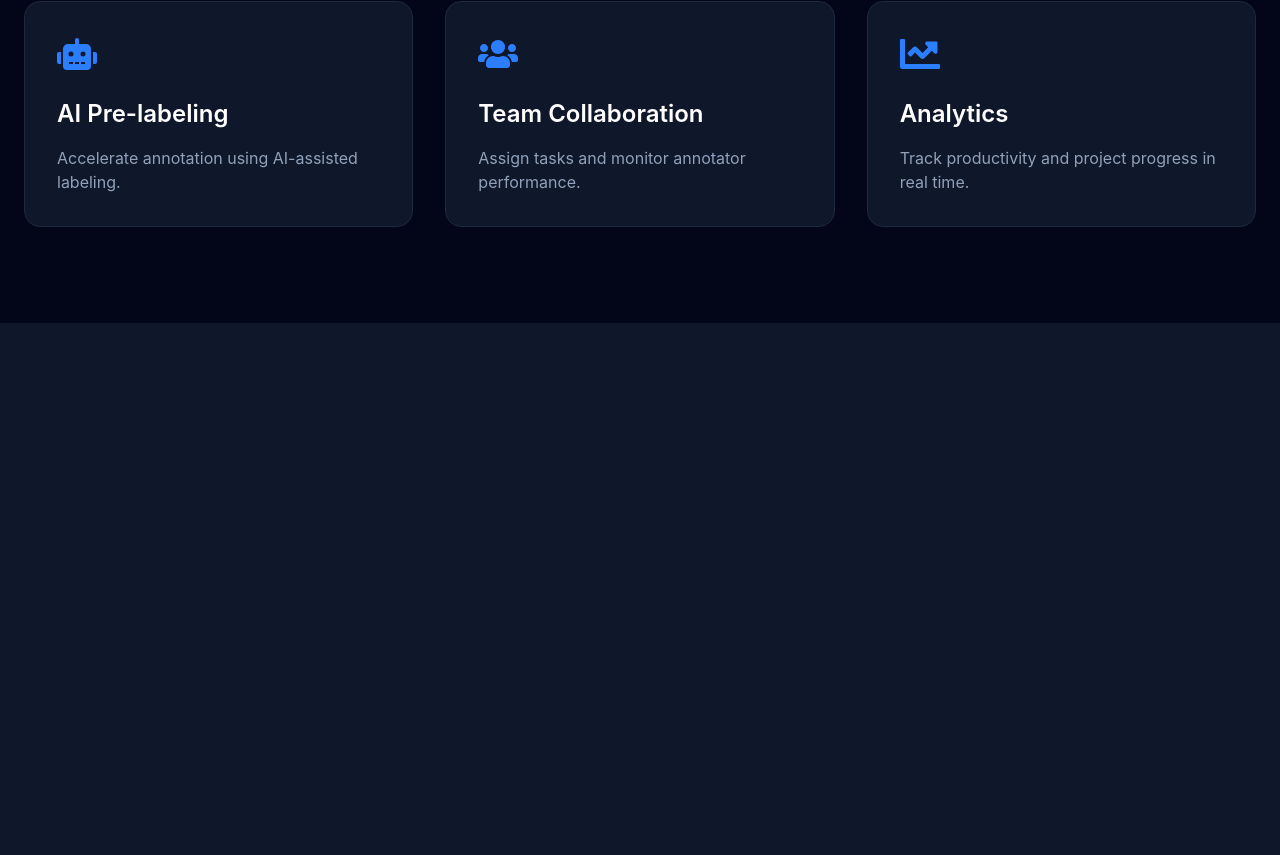
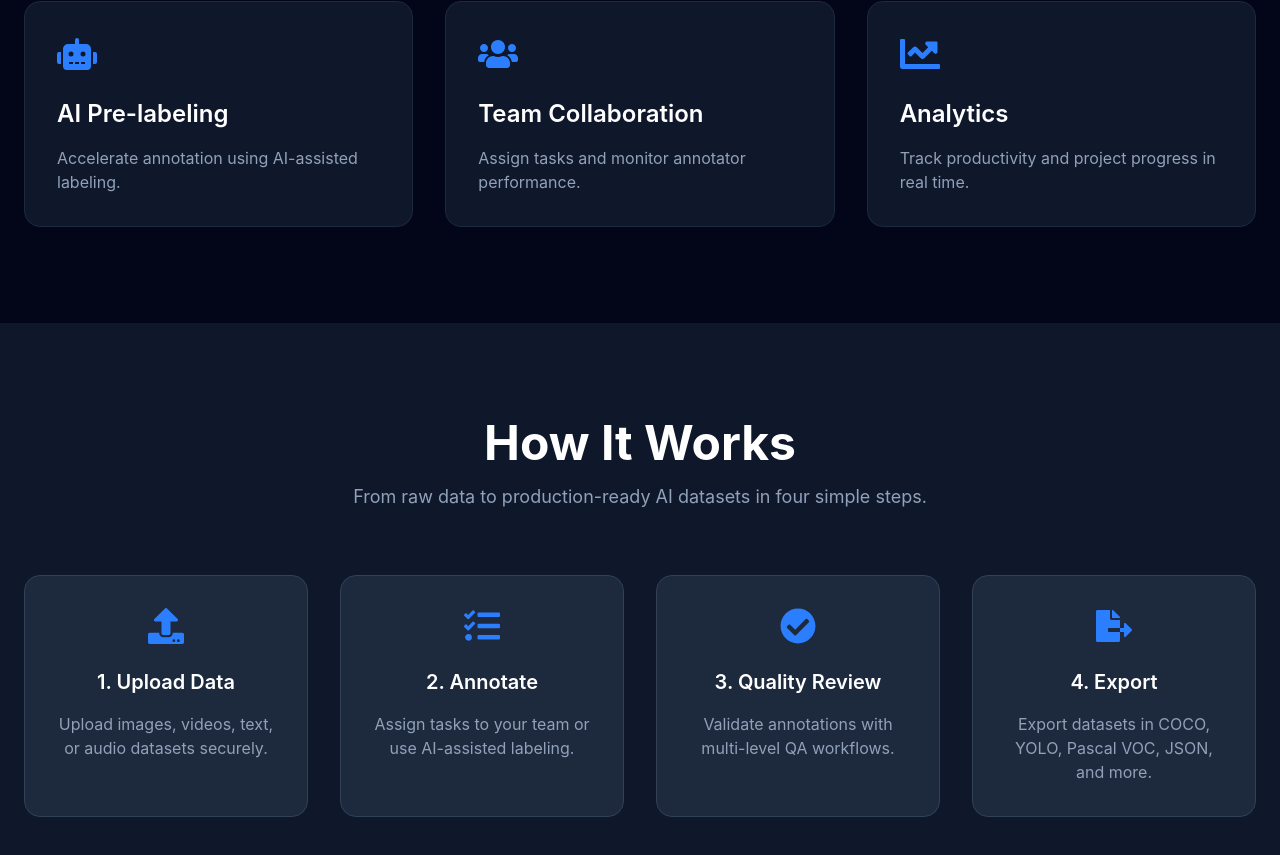
Before and after one commit to shaikgps93-ship-it/smart-ai-data, a React app in the folder frontend/: page / in a window 1280 px wide. Shown: the part 1264-2119 px from the top of the page. Before the commit the page ends 1587 px from the top, so only its background shows below. Built offline with nearby package versions, Linux system fonts and the light colour scheme; the HTML template or start-up script is replaced by a standard one.

Commit message:
Add How It Works section

```diff
--- a/frontend/src/components/common/HowItWorks.jsx
+++ b/frontend/src/components/common/HowItWorks.jsx
@@ -0,0 +1,67 @@
+import {
+  FaUpload,
+  FaTasks,
+  FaCheckCircle,
+  FaFileExport,
+} from "react-icons/fa";
+
+const steps = [
+  {
+    icon: <FaUpload size={36} />,
+    title: "Upload Data",
+    description: "Upload images, videos, text, or audio datasets securely.",
+  },
+  {
+    icon: <FaTasks size={36} />,
+    title: "Annotate",
+    description: "Assign tasks to your team or use AI-assisted labeling.",
+  },
+  {
+    icon: <FaCheckCircle size={36} />,
+    title: "Quality Review",
+    description: "Validate annotations with multi-level QA workflows.",
+  },
+  {
+    icon: <FaFileExport size={36} />,
+    title: "Export",
+    description: "Export datasets in COCO, YOLO, Pascal VOC, JSON, and more.",
+  },
+];
+
+export default function HowItWorks() {
+  return (
+    <section className="bg-slate-900 py-24">
+      <div className="max-w-7xl mx-auto px-6">
+        <div className="text-center mb-16">
+          <h2 className="text-5xl font-bold text-white">
+            How It Works
+          </h2>
+          <p className="mt-4 text-slate-400 text-lg">
+            From raw data to production-ready AI datasets in four simple steps.
+          </p>
+        </div>
+
+        <div className="grid md:grid-cols-4 gap-8">
+          {steps.map((step, index) => (
+            <div
+              key={index}
+              className="bg-slate-800 rounded-2xl p-8 text-center border border-slate-700 hover:border-blue-500 transition"
+            >
+              <div className="text-blue-500 flex justify-center mb-6">
+                {step.icon}
+              </div>
+
+              <h3 className="text-xl font-semibold text-white">
+                {index + 1}. {step.title}
+              </h3>
+
+              <p className="mt-4 text-slate-400">
+                {step.description}
+              </p>
+            </div>
+          ))}
+        </div>
+      </div>
+    </section>
+  );
+}
--- a/frontend/src/pages/Home.jsx
+++ b/frontend/src/pages/Home.jsx
@@ -2,6 +2,7 @@ import Navbar from "../components/layout/Navbar";
 import Hero from "../components/common/Hero";
 import Stats from "../components/common/Stats";
 import Features from "../components/common/Features";
+import HowItWorks from "../components/common/HowItWorks";
 
 export default function Home() {
   return (
@@ -10,6 +11,7 @@ export default function Home() {
       <Hero />
       <Stats />
       <Features />
+      <HowItWorks />
     </>
   );
 }
```
